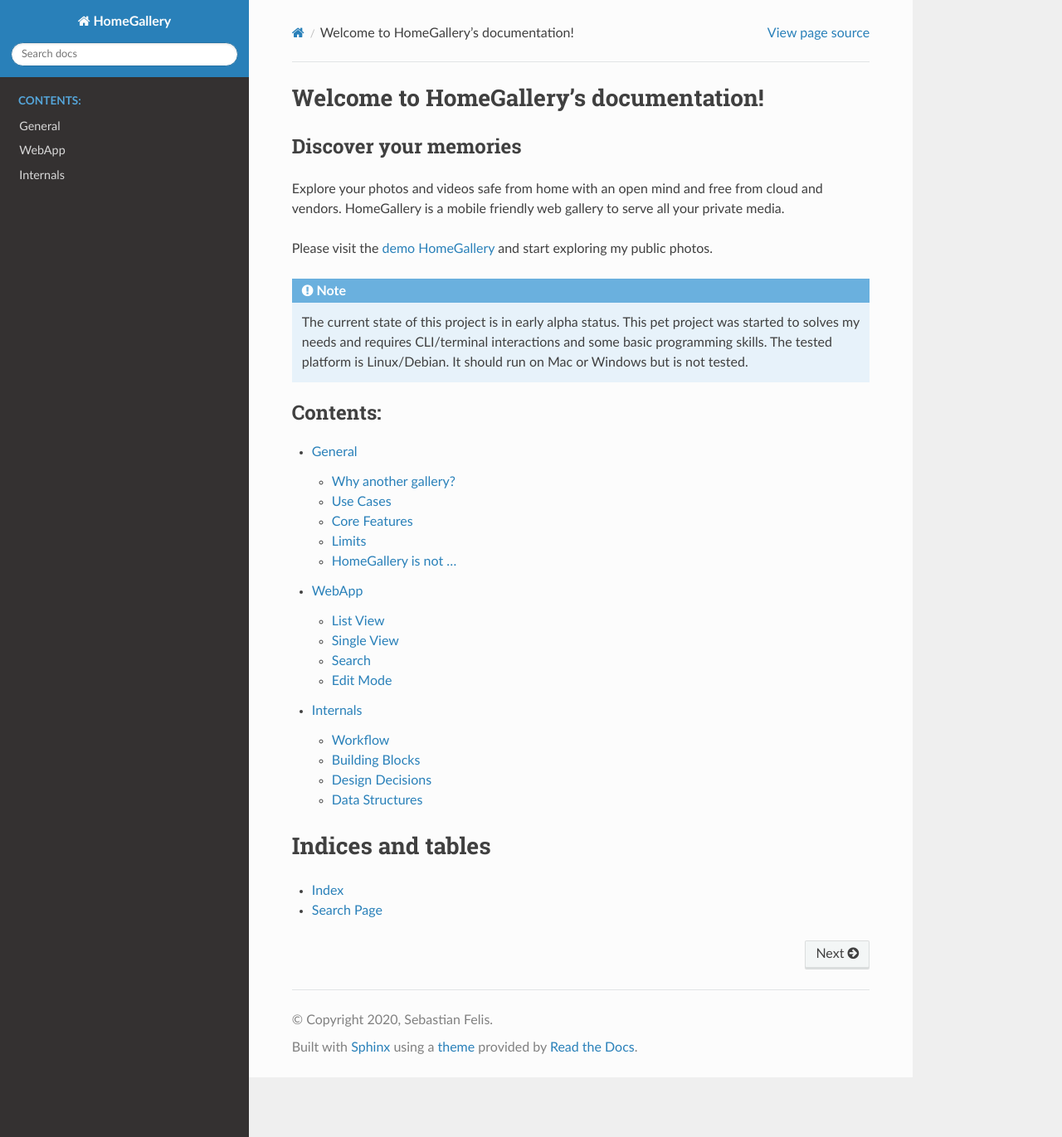
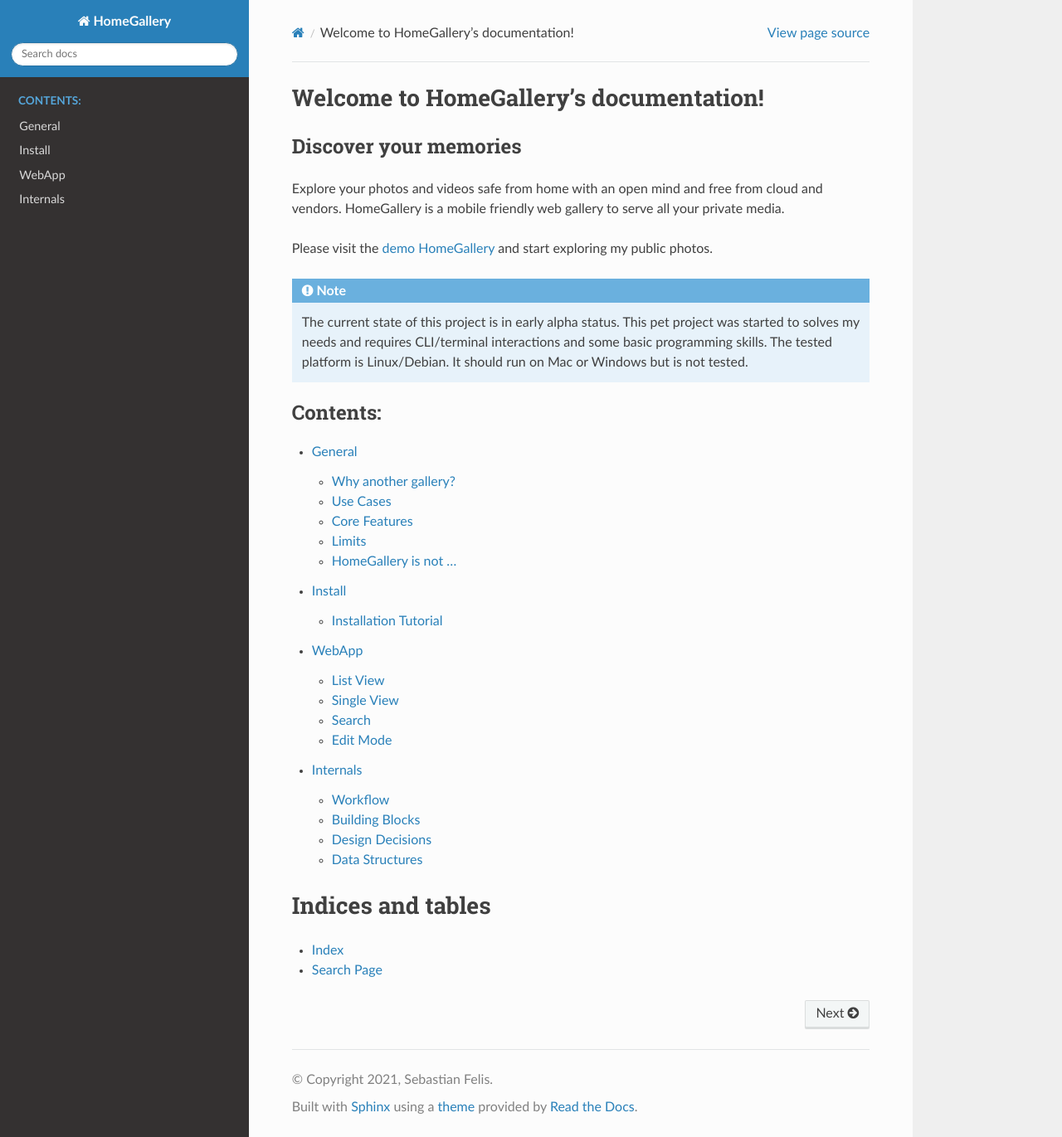
Before and after one commit to xemle/home-gallery-doc, a Sphinx documentation site: the page built from source/index.rst, in a window 1280 px wide and 1371 px high. Shown: the whole window at 83% size. Built offline with Sphinx 7.4.7 and the Read the Docs theme 2.0.0, drawn with Linux system fonts in a browser that asks for light colours.

Commit message:
Add installation instructions

```diff
--- a/source/conf.py
+++ b/source/conf.py
@@ -18,7 +18,7 @@
 # -- Project information -----------------------------------------------------
 
 project = 'HomeGallery'
-copyright = '2020, Sebastian Felis'
+copyright = '2021, Sebastian Felis'
 author = 'Sebastian Felis'
 
 # The full version, including alpha/beta/rc tags
@@ -33,6 +33,8 @@
 extensions = [
   'sphinx_rtd_theme',
   'sphinxcontrib.plantuml',
+  'sphinxcontrib.asciinema',
+  'sphinx_sitemap'
 ]
 
 # Add any paths that contain templates here, relative to this directory.
@@ -55,3 +57,7 @@
 # relative to this directory. They are copied after the builtin static files,
 # so a file named "default.css" will overwrite the builtin "default.css".
 html_static_path = ['_static']
+
+# Sitemap configuration
+html_baseurl = 'https://docs.home-gallery.org/'
+html_extra_path = ['robots.txt']
--- a/source/index.rst
+++ b/source/index.rst
@@ -22,6 +22,7 @@
    :caption: Contents:
 
    general
+   install/index
    webapp/index
    internals/index
 
--- a/source/internals/data-structures.rst
+++ b/source/internals/data-structures.rst
@@ -16,7 +16,7 @@
 
 It is stored as gziped JSON file. This data is generated and can be recalculated
 
-To inspect an file index the tool `jq <https://stedolan.github.io/jq>` is recommended.
+To inspect an file index the tool `jq <https://stedolan.github.io/jq>`_ is recommended.
 
 .. code-block::
 
--- /dev/null
+++ b/source/robots.txt
@@ -0,0 +1,5 @@
+# Group 2
+User-agent: *
+Allow: /
+
+Sitemap: https://docs.home-gallery.org/sitemap.xml
```
Also changed, not shown: source/install/index.rst (added, +24 -0 lines), 1 other file.
